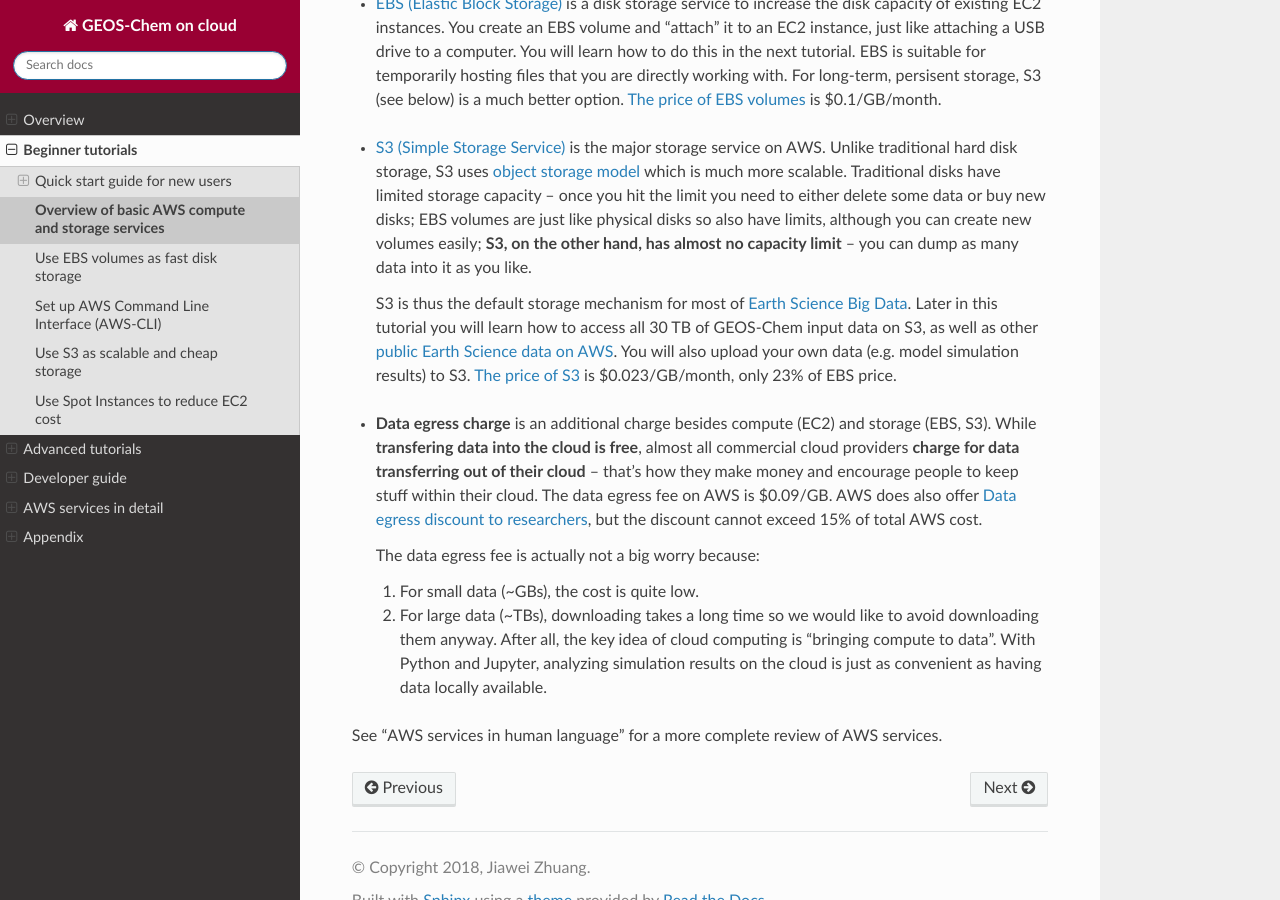
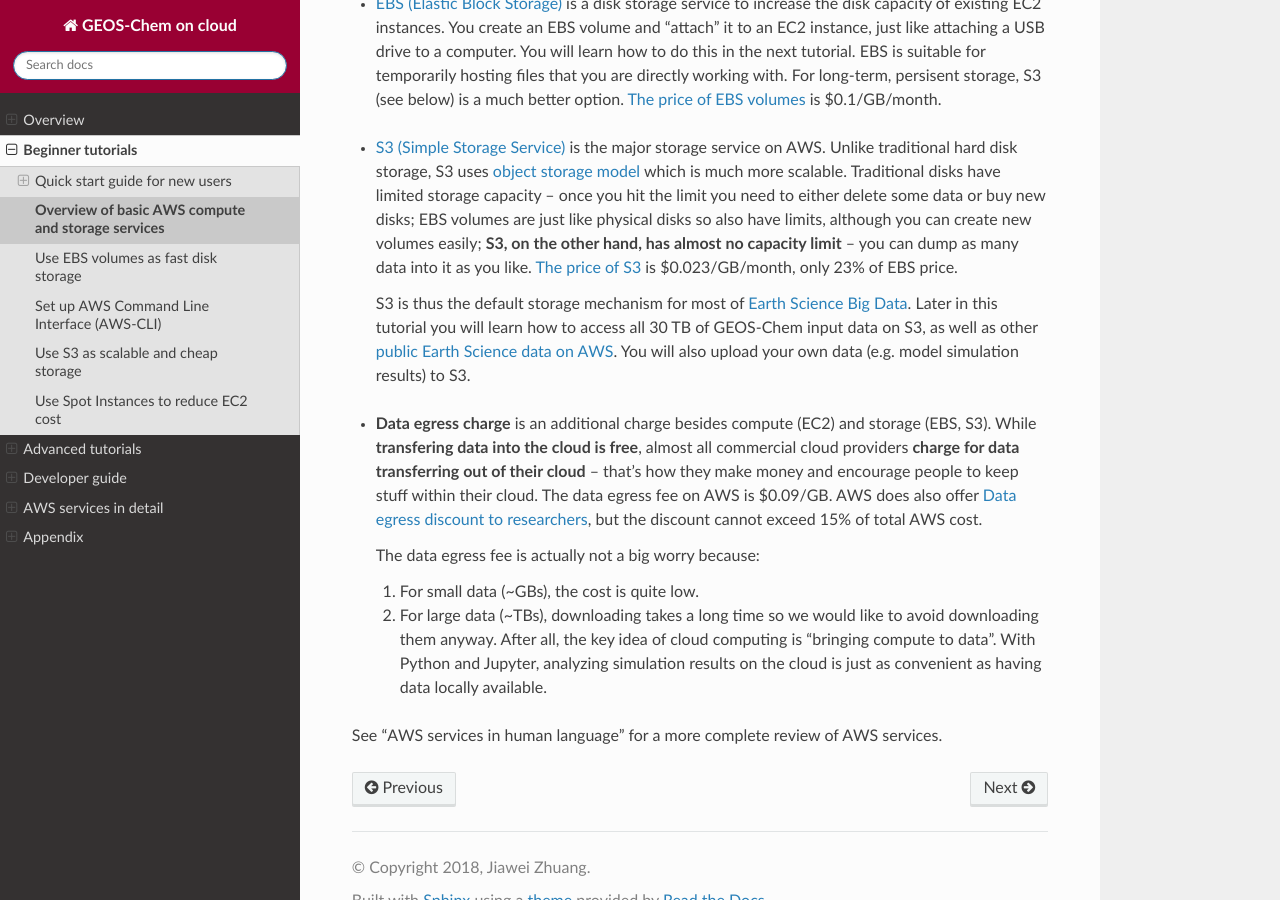
Before and after one commit to geoschem/geos-chem-cloud, a Sphinx documentation site: the page built from doc/source/chapter02_beginner-tutorial/basic-aws-services.rst, in a window 1280 px wide and 900 px high, scrolled down 1498 px. Built offline with Sphinx 7.4.7 and the Read the Docs theme 2.0.0, drawn with Linux system fonts in a browser that asks for light colours; some of the changed lines change nothing that is shown.

Commit message:
Fix S3 paragraph

```diff
--- a/doc/source/chapter02_beginner-tutorial/basic-aws-services.rst
+++ b/doc/source/chapter02_beginner-tutorial/basic-aws-services.rst
@@ -21,9 +21,9 @@
 
 - `EBS (Elastic Block Storage) <https://aws.amazon.com/ebs/>`_ is a disk storage service to increase the disk capacity of existing EC2 instances. You create an EBS volume and "attach" it to an EC2 instance, just like attaching a USB drive to a computer. You will learn how to do this in the next tutorial. EBS is suitable for temporarily hosting files that you are directly working with. For long-term, persisent storage, S3 (see below) is a much better option. `The price of EBS volumes <https://aws.amazon.com/ebs/pricing/>`_ is $0.1/GB/month.
 
-* `S3 (Simple Storage Service) <https://aws.amazon.com/s3/>`_ is the major storage service on AWS. Unlike traditional hard disk storage, S3 uses `object storage model <https://en.wikipedia.org/wiki/Object_storage>`_ which is much more scalable. Traditional disks have limited storage capacity -- once you hit the limit you need to either delete some data or buy new disks; EBS volumes are just like physical disks so also have limits, although you can create new volumes easily; **S3, on the other hand, has almost no capacity limit** -- you can dump as many data into it as you like.
+* `S3 (Simple Storage Service) <https://aws.amazon.com/s3/>`_ is the major storage service on AWS. Unlike traditional hard disk storage, S3 uses `object storage model <https://en.wikipedia.org/wiki/Object_storage>`_ which is much more scalable. Traditional disks have limited storage capacity -- once you hit the limit you need to either delete some data or buy new disks; EBS volumes are just like physical disks so also have limits, although you can create new volumes easily; **S3, on the other hand, has almost no capacity limit** -- you can dump as many data into it as you like. `The price of S3 <https://aws.amazon.com/s3/pricing/>`_ is $0.023/GB/month, only 23% of EBS price.
 
-  S3 is thus the default storage mechanism for most of :ref:`Earth Science Big Data <earth-data-label>`. Later in this tutorial you will learn how to access all 30 TB of GEOS-Chem input data on S3, as well as other  `public Earth Science data on AWS <https://aws.amazon.com/earth/>`_. You will also upload your own data (e.g. model simulation results) to S3. `The price of S3 <https://aws.amazon.com/ebs/pricing/>`_ is $0.023/GB/month, only 23% of EBS price.
+  S3 is thus the default storage mechanism for most of :ref:`Earth Science Big Data <earth-data-label>`. Later in this tutorial you will learn how to access all 30 TB of GEOS-Chem input data on S3, as well as other  `public Earth Science data on AWS <https://aws.amazon.com/earth/>`_. You will also upload your own data (e.g. model simulation results) to S3.
 
 - **Data egress charge** is an additional charge besides compute (EC2) and storage (EBS, S3). While **transfering data into the cloud is free**, almost all commercial cloud providers **charge for data transferring out of their cloud** -- that's how they make money and encourage people to keep stuff within their cloud. The data egress fee on AWS is $0.09/GB. AWS does also offer `Data egress discount to researchers <https://aws.amazon.com/blogs/publicsector/aws-offers-data-egress-discount-to-researchers/>`_, but the discount cannot exceed 15% of total AWS cost.
 
```
